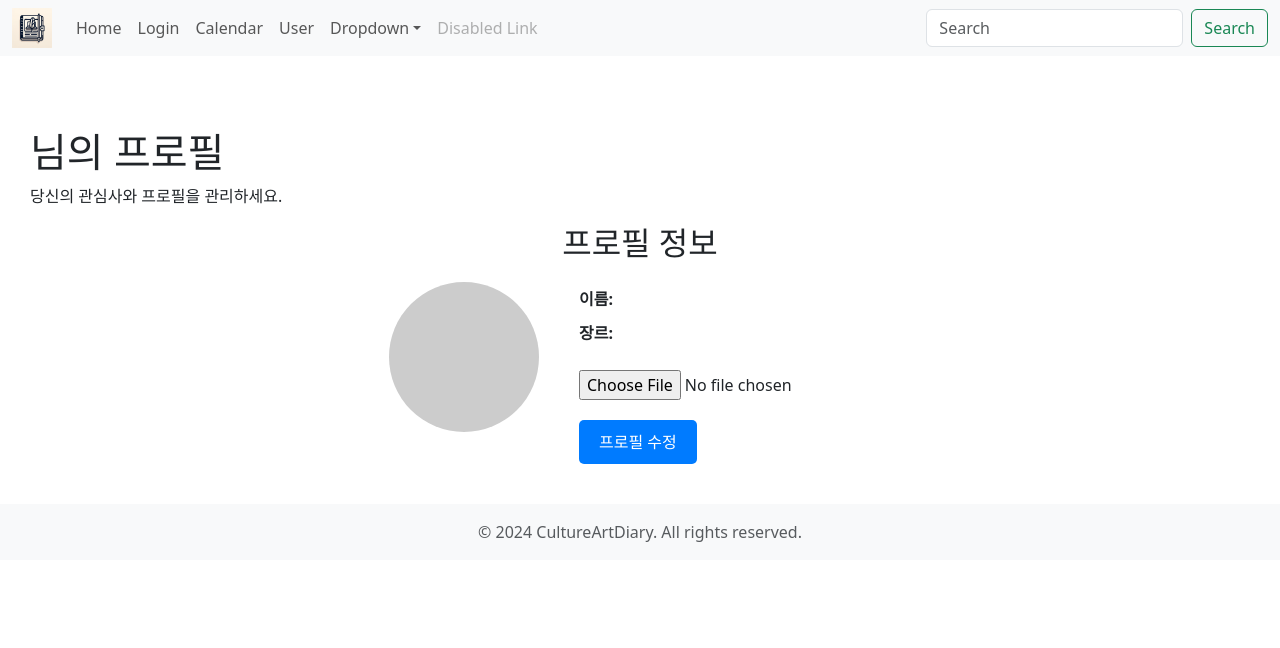
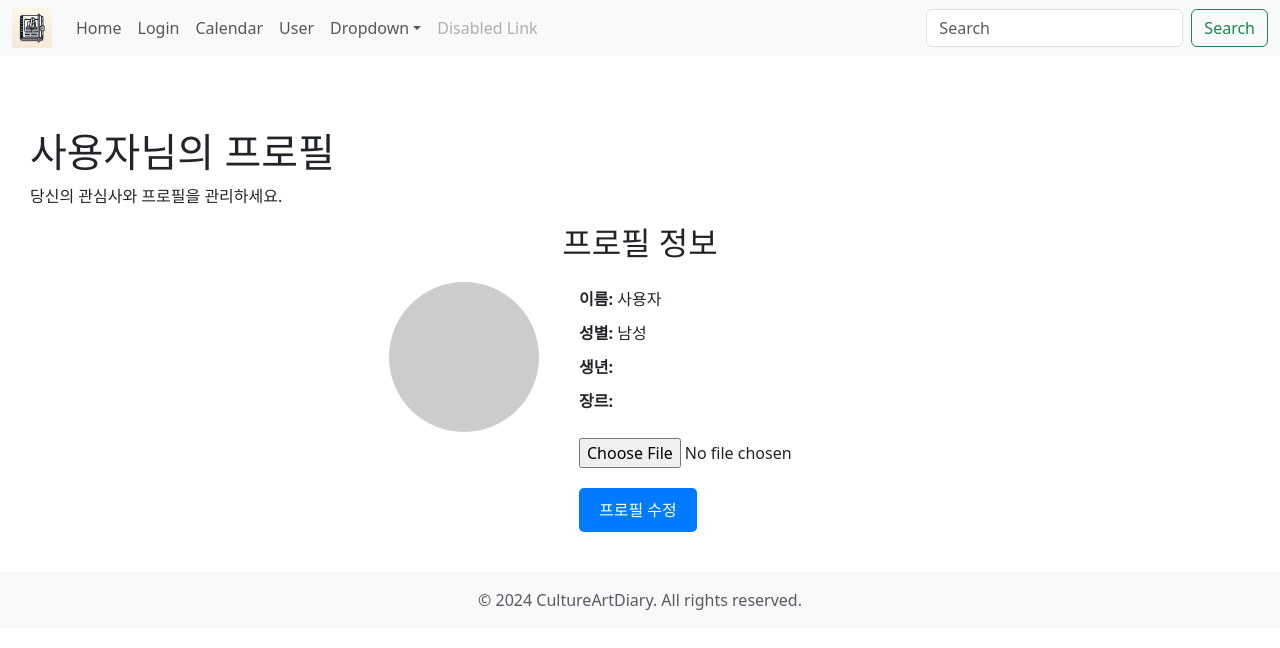
Before and after one commit to HyungMinKim98/CultureArtDiary, a React (Create React App) app: page /user in a window 1280 px wide. Shown: the top 648 px of the page. Built offline with nearby package versions, Linux system fonts and the light colour scheme.

Commit message:
userpage상태관리

```diff
--- a/src/pages/UserPage/EditProfilePage.tsx
+++ b/src/pages/UserPage/EditProfilePage.tsx
@@ -10,31 +10,23 @@ import { RootState } from '../../store/store';
 const EditProfilePage: React.FC = () => {
   const dispatch = useDispatch();
   const navigate = useNavigate();
-  const user = useSelector((state: RootState) => state.user);
+  const { nickname, gender, birthYear, genre: genres, profilePhoto } = useSelector((state: RootState) => state.user);
 
-  const [nickname, setNickname] = useState(user.nickname);
-  const [gender, setGender] = useState(user.gender);
-  const [birthYear, setBirthYear] = useState(user.birthYear);
-  const [genres, setGenres] = useState(user.genre);
-
-    // 사용자의 기존 정보를 반영
-    useEffect(() => {
-      setNickname(user.nickname);
-      setGender(user.gender);
-      setBirthYear(user.birthYear);
-      setGenres(user.genre);
-    }, [user]);
-
+  const [editedNickname, setEditedNickname] = useState(nickname);
+  const [editedGender, setEditedGender] = useState(gender);
+  const [editedBirthYear, setEditedBirthYear] = useState(birthYear);
+  const [editedGenres, setEditedGenres] = useState(genres);
 
 // 장르 변경 처리
 const handleGenreChange = (selectedGenre: Genre) => {
-  if (genres.includes(selectedGenre)) {
-      // 이미 선택된 장르를 다시 클릭하면 제거
-      setGenres(genres.filter(genre => genre !== selectedGenre));
-  } else if (genres.length < 3) {
-      // 최대 3개의 장르까지 선택 가능
-      setGenres([...genres, selectedGenre]);
-  } else {
+  const isGenreSelected = editedGenres.includes(selectedGenre);
+  if (isGenreSelected) {
+    // 이미 선택된 장르를 다시 클릭하면 제거
+    setEditedGenres(editedGenres.filter(genre => genre !== selectedGenre));
+  } else if (editedGenres.length < 3) {
+    // 최대 3개의 장르까지 선택 가능
+      setEditedGenres([...editedGenres, selectedGenre]);
+    } else {
       // 3개 이상 선택할 수 없으므로 경고 또는 무시
       console.log("최대 3개의 장르만 선택 가능합니다.");
   }
@@ -43,40 +35,26 @@ const handleGenreChange = (selectedGenre: Genre) => {
   const handleSubmit = (event: React.FormEvent) => {
     event.preventDefault();
     dispatch(updateUserProfile({
-      nickname,
-      profilePhoto: user.profilePhoto, // 프로필 사진 업데이트 로직이 필요하면 추가
-      genre: genres,
-      gender,
-      birthYear
+      nickname: editedNickname,
+      profilePhoto,
+      genre: editedGenres,
+      gender: editedGender,
+      birthYear: editedBirthYear
     }));
     console.log('Updated user profile:', { nickname, genre: genres, gender, birthYear });
     navigate('/user'); // 수정 후 사용자 프로필 페이지로 리다이렉션
   };
-
-  const handleGenderChange = (event: React.ChangeEvent<HTMLSelectElement>) => {
-    dispatch(updateUserProfile({ ...user, gender: event.target.value as Gender }));
-  };
-
-  const handleBirthYearChange = (event: React.ChangeEvent<HTMLSelectElement>) => {
-    dispatch(updateUserProfile({ ...user, birthYear: event.target.value }));
-  };
-
-  const handleNicknameChange = (event: React.ChangeEvent<HTMLInputElement>) => {
-    dispatch(updateUserProfile({ ...user, nickname: event.target.value }));
-  };
-
-
 
   return (
     <div className="edit-profile-container">
       <form onSubmit={handleSubmit}>
         <label>
           닉네임:
-          <input type="text" value={user.nickname} onChange={handleNicknameChange} />
+          <input type="text" value={editedNickname} onChange={e => setEditedNickname(e.target.value)}/>
         </label>
         <label>
           성별:
-          <select value={user.gender} onChange={handleGenderChange}>
+          <select value={editedGender} onChange={e => setEditedGender(e.target.value as Gender)}>
             {Object.values(Gender).map(gender => (
               <option key={gender} value={gender}>{gender}</option>
             ))}
@@ -84,11 +62,10 @@ const handleGenreChange = (selectedGenre: Genre) => {
         </label>
         <label>
           생년:
-          <select value={user.birthYear} onChange={handleBirthYearChange}>
-            {Array.from(new Array(100)).map((_, i) => {
-              const year = new Date().getFullYear() - i;
-              return <option key={year} value={year}>{year}</option>;
-            })}
+          <select value={editedBirthYear} onChange={e => setEditedBirthYear(e.target.value)}>
+          {Array.from({length: 100}, (_, i) => new Date().getFullYear() - i).map(year => (
+              <option key={year} value={String(year)}>{year}</option>
+            ))}
           </select>
         </label>
         <fieldset>
@@ -97,7 +74,7 @@ const handleGenreChange = (selectedGenre: Genre) => {
             <label key={genre}>
               <input
                 type="checkbox"
-                checked={user.genre.includes(genre)}
+                checked={editedGenres.includes(genre)}
                 onChange={() => handleGenreChange(genre)}
               />
               {genre}
--- a/src/pages/UserPage/UserPage.tsx
+++ b/src/pages/UserPage/UserPage.tsx
@@ -48,6 +48,8 @@ const UserPage: React.FC = () => {
           </div>
           <div className="user-info">
             <p><strong>이름:</strong> {user.nickname}</p>
+            <p><strong>성별:</strong> {user.gender}</p>
+            <p><strong>생년:</strong> {user.birthYear}</p>
             <p><strong>장르:</strong> {user.genre.join(', ')}</p>
 
             <div className="file-input-container">
--- a/src/store/userSlice.ts
+++ b/src/store/userSlice.ts
@@ -6,10 +6,10 @@ import { User, Gender, Genre } from '../components/Types'; // Gender와 Genre
 // 초기 상태의 타입을 User 인터페이스로 설정합니다.
 const initialState: User = {
   id: '0',
-  nickname: '',
+  nickname: '사용자',
   profilePhoto: '',
   genre: [], // Genre[] 타입으로 초기화합니다.
-  gender: Gender.Other, // Gender 타입으로 초기화합니다.
+  gender: Gender.Male, // Gender 타입으로 초기화합니다.
   birthYear: '',
 };
 
```
